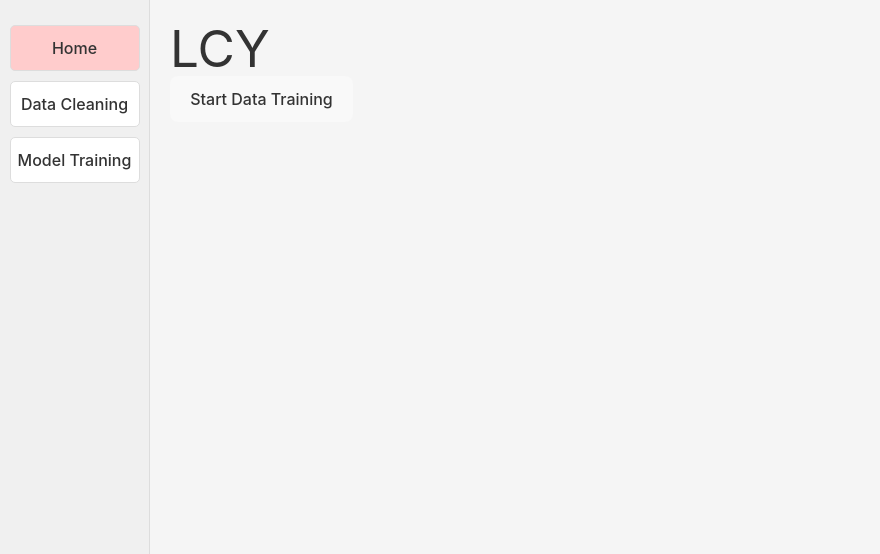
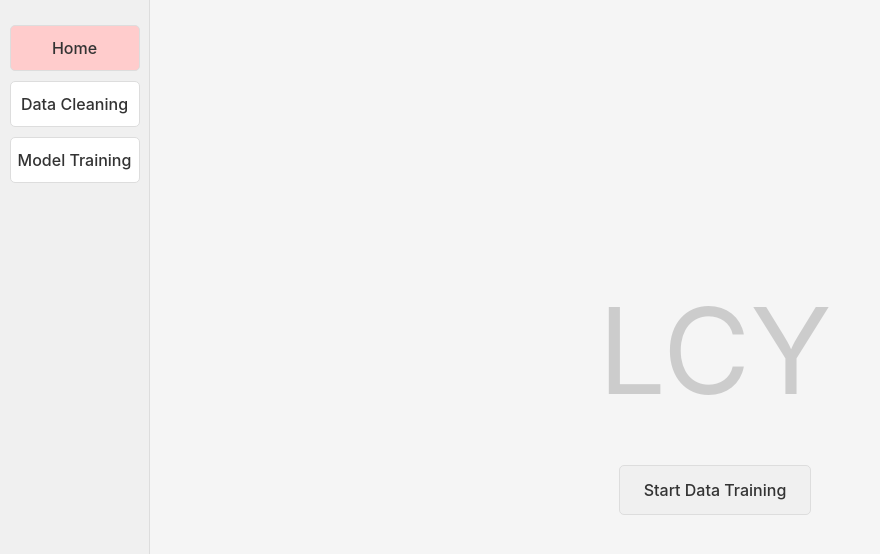
Before and after one commit to charlieUWUuwu/lcy, a React (Vite) app in the folder frontend/: page /#/ in a window 1280 px wide. Shown: the top 554 px of the page, without its empty margins (0-880 px from the left). Built offline with nearby package versions, Linux system fonts and the light colour scheme.

Commit message:
style: migrate all classes in Home.tsx from custom CSS to Tailwind utilities

```diff
--- a/frontend/src/components/Home.tsx
+++ b/frontend/src/components/Home.tsx
@@ -5,12 +5,12 @@ const Home: React.FC = () => {
   const navigate = useNavigate();
 
   return (
-    <div className="home-container">
-      <div className="logo-container">
-        <h1 className="logo">LCY</h1>
+    <div className="flex flex-col items-center justify-center h-full">
+      <div className="mb-12">
+        <h1 className="text-[120px] text-[#ccc]">LCY</h1>
       </div>
-      <div className="button-container">
-        <button className="action-button" onClick={() => navigate('/data-cleaning')}>
+      <div className="flex flex-col gap-5">
+        <button className="px-6 py-3 text-base bg-[#f0f0f0] border border-[#ddd] rounded-[5px] cursor-pointer transition-colors duration-300 hover:bg-[#e0e0e0]" onClick={() => navigate('/data-cleaning')}>
           Start Data Training
         </button>
       </div>
```
